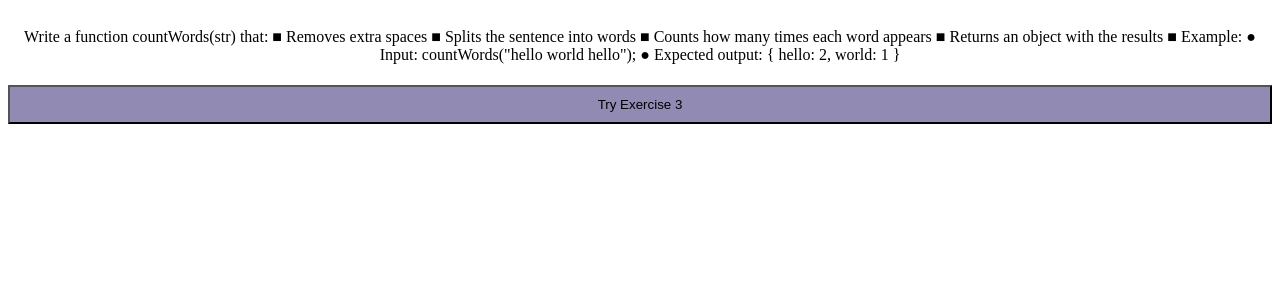
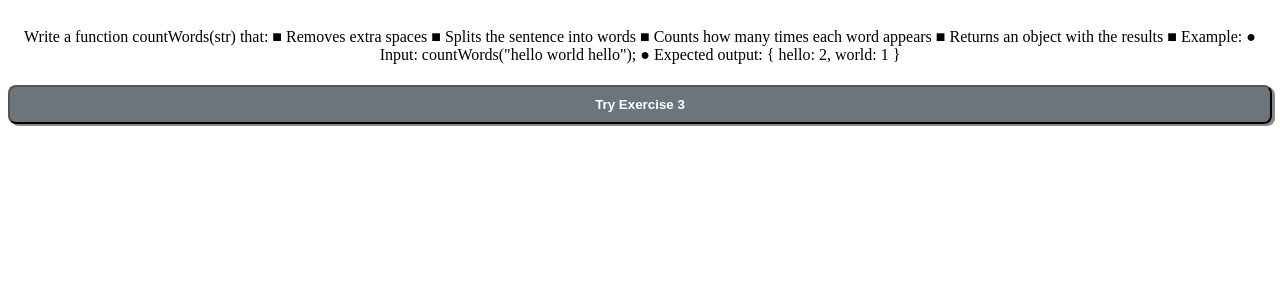
Before and after one commit to RD9870/TGP-Week4-Day1, a plain HTML site: page index.html in a window 1280 px wide. Shown: the part 504-800 px from the top of the page. Drawn offline with Linux system fonts and the light colour scheme.

Commit message:
Changed style

```diff
--- a/style.css
+++ b/style.css
@@ -1,7 +1,11 @@
 button {
-  background-color: #918ab3;
+  background-color: #6c757d;
   padding: 10px;
-  box-shadow: 8px;
+  box-shadow: 3px 2px #888888;
+  border-radius: 8px;
+  border-style: solid #000;
+  color: #fff;
+  font-weight: 600;
 }
 
 div {
```
